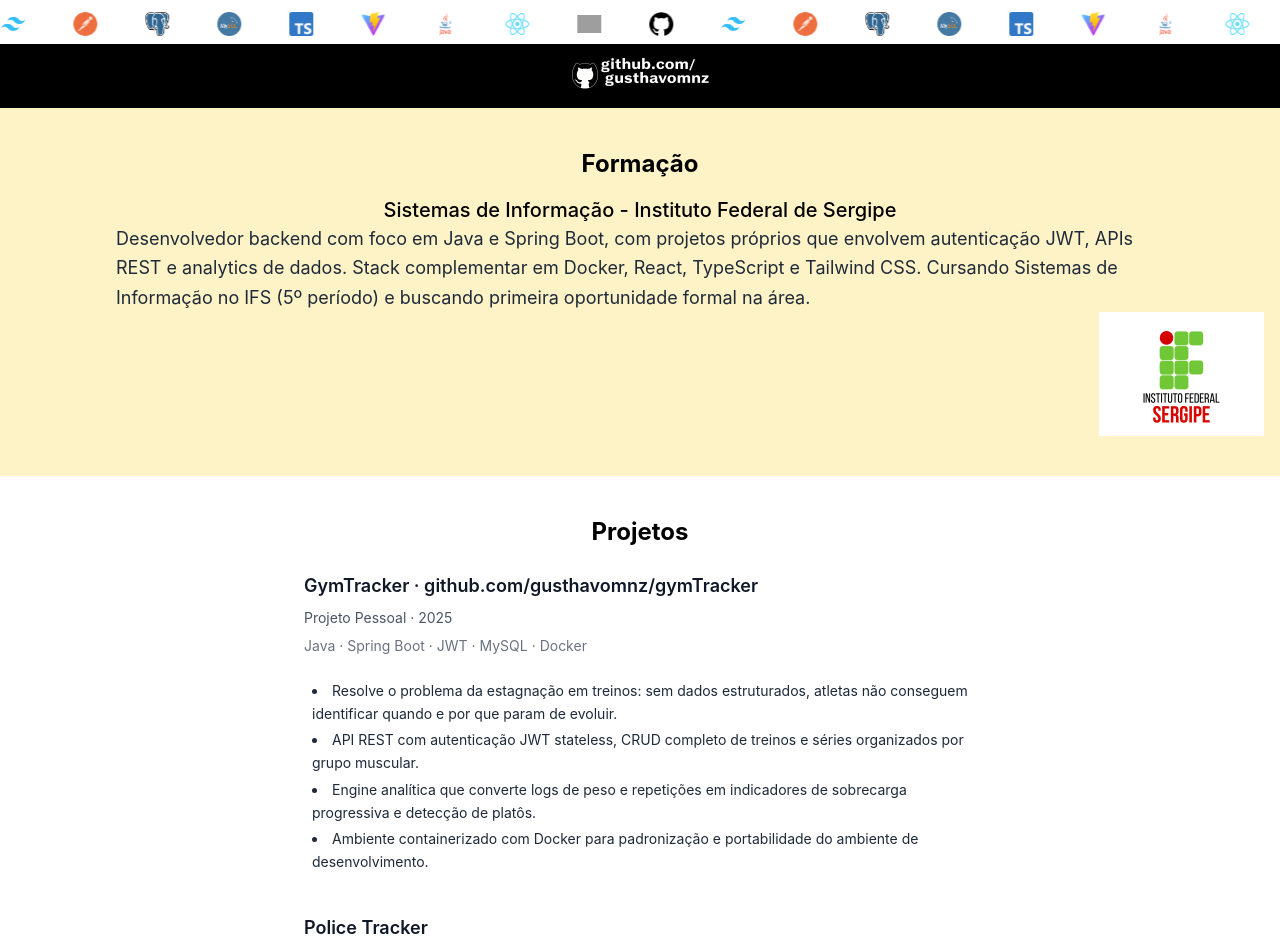
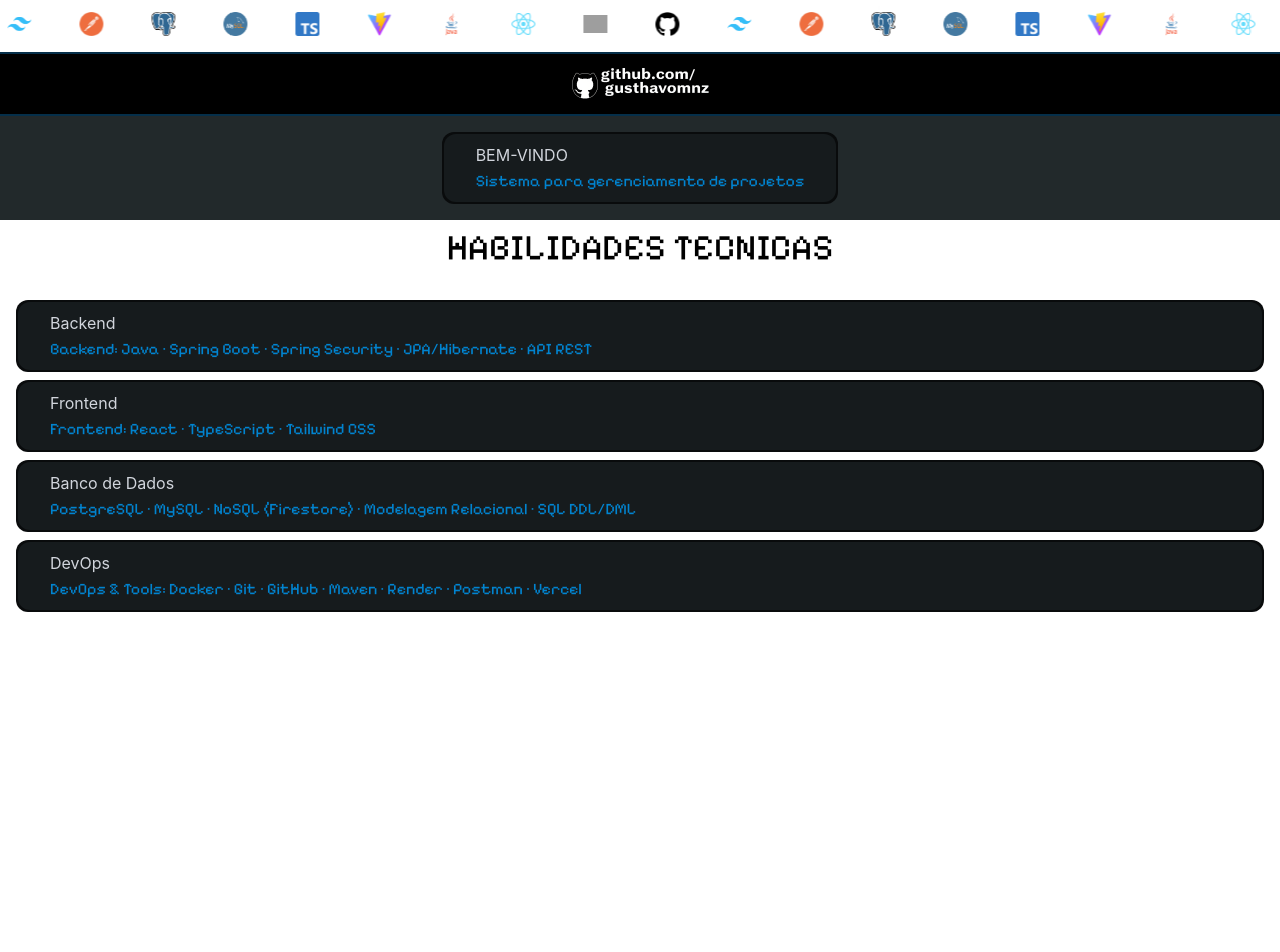
Before and after one commit to gusthavomnz/portfolio-gusthavomnz, a React (Vite) app: page / in a window 1280 px wide. Shown: the part 220-1172 px from the top of the page. After the commit the page ends 840 px from the top, so only its background shows below. Built offline with nearby package versions, Linux system fonts and the light colour scheme; grey boxes are pictures that could not be loaded.

Commit message:
feat: criação da sessão de habilidades tecnicas

```diff
--- a/index.html
+++ b/index.html
@@ -5,7 +5,11 @@
     <link rel="icon" type="image/png" href="/logoG.png" />
     <meta name="viewport" content="width=device-width, initial-scale=1.0" />
     <title>Gusthavo Menezes Workshop</title>
-  </head>
+
+    <link rel="preconnect" href="https://fonts.googleapis.com">
+    <link rel="preconnect" href="https://fonts.gstatic.com" crossorigin>
+    <link href="https://fonts.googleapis.com/css2?family=Pixelify+Sans:wght@400..700&display=swap" rel="stylesheet">
+    </head>
   <body>
     <div id="root"></div>
     <script type="module" src="/src/main.tsx"></script>
--- a/src/components/ContatoSection.tsx
+++ /dev/null
@@ -1,11 +0,0 @@
-import gitlink from '../assets/gitliinkpnx.png';
-
-
-function ContatoSection() {
-    return (
-        <div className="bg-black flex justify-center items-start h-16 relative overflow-hidden">
-            <img src={gitlink} alt="GitHub" className="h-24 w-auto -mt-4 " />
-        </div>
-    )
-}
-export default ContatoSection;
--- a/src/components/FormaçãoSection.tsx
+++ b/src/components/FormaçãoSection.tsx
@@ -1,24 +1,10 @@
 import logoIF from '../assets/logoIF.png';
+import CardProgramacao from './ui/CardProgramacao';
 
 function FormacaoSection() {
     return (
-        <div className="flex flex-col justify-start items-center bg-amber-100 py-10 px-4">
-            <h1 className="text-xl md:text-2xl font-bold text-black-bold mb-4">
-                Formação
-            </h1>
-            <h2 className= "text-lg md:text-xl font-medium text-black-bold sm:px-10 px-4 text-center">
-                Sistemas de Informação - Instituto Federal de Sergipe
-                </h2>
-
-                <p className= "text-xs md:text-base lg:text-lg flex justify-end lg:px-25 sm:px-10 px-4 text-gray-800 leading-relaxed">
-                Desenvolvedor backend com foco em Java e Spring Boot, com projetos próprios que envolvem autenticação JWT, APIs REST e
-                analytics de dados. Stack complementar em Docker, React, TypeScript e Tailwind CSS. Cursando Sistemas de Informação no IFS (5º
-                período) e buscando primeira oportunidade formal na área.
-
-            </p>
-            <div className="w-full flex justify-end">
-                <img src={logoIF} alt="Logo IF" />
-            </div>
+        <div className="flex flex-col justify-start items-center bg-mist-800 py-4 px-4">
+            <CardProgramacao title = "BEM-VINDO" description = "Sistema para gerenciamento de projetos" />
         </div>
     )
 }
--- /dev/null
+++ b/src/components/GitBanner.tsx
@@ -0,0 +1,13 @@
+import gitlink from '../assets/gitliinkpnx.png';
+
+
+function GitBanner() {
+    return (
+        <div className="bg-sky-950 flex  h-16 relative mt-2">
+            <div className='bg-black flex w-full justify-center items-start my-0.5 object-contain overflow-hidden'>
+            <img src={gitlink} alt="GitHub" className="h-24 w-auto -mt-4 " />
+            </div>
+        </div>
+    )
+}
+export default GitBanner;
--- a/src/components/ProjetosSection.tsx
+++ b/src/components/ProjetosSection.tsx
@@ -1,40 +1,14 @@
-
+import CardProgramacao from './ui/CardProgramacao';
 function ProjetosSection() {
     return (
-        <div className="flex flex-col justify-start items-center bg-white py-10 px-4">
-            <h1 className="text-xl md:text-2xl font-bold text-black mb-6">
-                Projetos
+        <div className="flex flex-col  bg-white py-2 px-4 gap-2">
+            <h1 className="text-3xl mx-auto md:text-4xl font-pixel text-black mb-6">
+                HABILIDADES TECNICAS
             </h1>
-
-            <div className="w-full max-w-2xl space-y-6">
-                <div className="space-y-2">
-                    <h2 className="text-base md:text-lg font-semibold text-gray-900">
-                        GymTracker · github.com/gusthavomnz/gymTracker
-                    </h2>
-                    <p className="text-xs md:text-sm text-gray-600">Projeto Pessoal · 2025</p>
-                    <p className="text-xs md:text-sm text-gray-500">Java · Spring Boot · JWT · MySQL · Docker</p>
-                </div>
-
-                <ul className="list-disc list-inside space-y-1 text-xs md:text-sm text-gray-800 leading-relaxed px-2">
-                    <li>Resolve o problema da estagnação em treinos: sem dados estruturados, atletas não conseguem identificar quando e por que param de evoluir.</li>
-                    <li>API REST com autenticação JWT stateless, CRUD completo de treinos e séries organizados por grupo muscular.</li>
-                    <li>Engine analítica que converte logs de peso e repetições em indicadores de sobrecarga progressiva e detecção de platôs.</li>
-                    <li>Ambiente containerizado com Docker para padronização e portabilidade do ambiente de desenvolvimento.</li>
-                </ul>
-
-                <div className="space-y-2 pt-4">
-                    <h2 className="text-base md:text-lg font-semibold text-gray-900">
-                        Police Tracker
-                    </h2>
-                    <p className="text-xs md:text-sm text-gray-600">Projeto Acadêmico · 2024</p>
-                    <p className="text-xs md:text-sm text-gray-500">FlutterFlow · Firebase · Firestore</p>
-                </div>
-
-                <ul className="list-disc list-inside space-y-1 text-xs md:text-sm text-gray-800 leading-relaxed px-2">
-                    <li>Aplicação mobile fullstack com autenticação Firebase e sincronização em tempo real de dados investigativos.</li>
-                    <li>Modelagem NoSQL (Firestore) para relacionamentos complexos entre ocorrências, suspeitos e evidências.</li>
-                </ul>
-            </div>
+            <CardProgramacao title = "Backend" description = " Backend: Java · Spring Boot · Spring Security · JPA/Hibernate · API REST" />
+             <CardProgramacao title = "Frontend" description = " Frontend: React · TypeScript · Tailwind CSS" />
+             <CardProgramacao title = "Banco de Dados" description = "PostgreSQL · MySQL · NoSQL (Firestore) · Modelagem Relacional · SQL DDL/DML" />
+            <CardProgramacao title = "DevOps" description = "DevOps & Tools: Docker · Git · GitHub · Maven · Render · Postman · Vercel" />
         </div>
     )
 }
--- a/src/components/TecBanner.tsx
+++ b/src/components/TecBanner.tsx
@@ -25,7 +25,7 @@ function TecBanner() {
     ];
 
     return (
-        <div className="overflow-hidden bg-white py-2">
+        <div className="overflow-hidden bg-white py-2 ">
             <div className="flex w-[500%] animate-marquee">
                 <div className="flex gap-12 min-w-max w-[100%]">
                     {[...icons, ...icons, ...icons, ...icons, ...icons].map((icon, index) => (
--- /dev/null
+++ b/src/components/ui/CardProgramacao.tsx
@@ -0,0 +1,18 @@
+interface CardProgramacaoProps {
+    title: string;
+    description: string;
+}
+
+function CardProgramacao({ title, description }: CardProgramacaoProps) {
+    return (
+        <div className="rounded-xl  bg-mist-950 ">
+            <div className="rounded-xl bg-mist-900 m-0.5">
+            <h1 className="text-gray-300 text-bold px-8 py-2 font-sans leading-relaxed">
+                 <p> {title} </p>
+                 <p className="font-pixel text-sky-600"> {description} </p>
+            </h1>
+         </div>
+        </div>
+    )
+}
+export default CardProgramacao
--- a/src/index.css
+++ b/src/index.css
@@ -1,5 +1,7 @@
 @config "../tailwind.config.js";
 @import "tailwindcss";
+
+
 
 html, body {
   overflow-x: hidden;
--- /dev/null
+++ b/src/libs/fonts.ts
@@ -0,0 +1,5 @@
+
+export const fonts = {
+  pixel: "font-pixel",
+  sans: "font-sans",
+} as const;
--- a/src/pages/HomePage.tsx
+++ b/src/pages/HomePage.tsx
@@ -1,7 +1,7 @@
 import HeroSection from "../components/HeroSection";
 import FormacaoSection from "../components/FormaçãoSection";
 import ProjetosSection from "../components/ProjetosSection";
-import ContatoSection from "../components/ContatoSection";
+import GitBanner from "../components/GitBanner";
 import TecBanner from "../components/TecBanner";
 
 export default function HomePage() {
@@ -9,7 +9,7 @@ export default function HomePage() {
     <div>
       <HeroSection />
       <TecBanner />
-       <ContatoSection/>
+       <GitBanner/>
       <FormacaoSection />
       <ProjetosSection />
 
--- a/tailwind.config.js
+++ b/tailwind.config.js
@@ -15,6 +15,9 @@ export default {
           '100%': { transform: 'translateX(-20%)' },
         },
       },
+      fontFamily: {
+        pixel: ['Pixelify Sans', 'sans-serif'],
+      },
     },
   },
   plugins: [],
```
Also changed, not shown: src/components/ui/NavBar.tsx (added).
